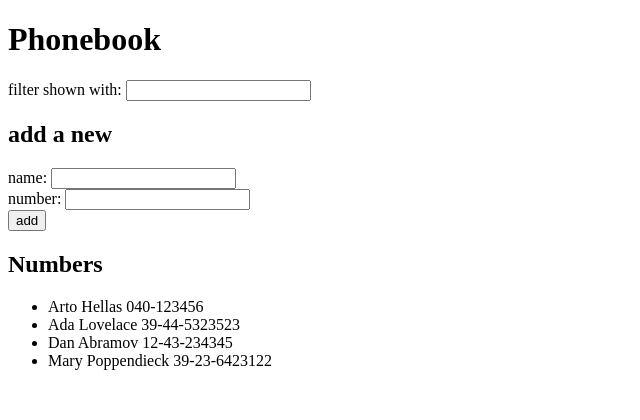
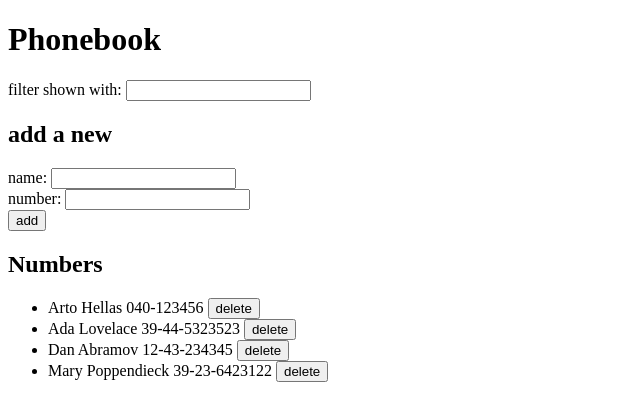
Before and after one commit to Christofferdai/fullstackOpen2022, a React (Vite) app in the folder part2/phonebook/: page / in a window 1280 px wide. Shown: the top 420 px of the page, without its empty margins (0-640 px from the left). Built offline with nearby package versions, Linux system fonts and the light colour scheme; data requests are answered from the project's data file.

Commit message:
completed 2.15

```diff
--- a/part2/phonebook/db.json
+++ b/part2/phonebook/db.json
@@ -1,24 +1,24 @@
 {
-  "persons":[
+  "persons": [
     {
       "name": "Arto Hellas",
       "number": "040-123456",
-      "id": 1
+      "id": "1"
     },
     {
       "name": "Ada Lovelace",
       "number": "39-44-5323523",
-      "id": 2
+      "id": "2"
     },
     {
       "name": "Dan Abramov",
       "number": "12-43-234345",
-      "id": 3
+      "id": "3"
     },
     {
       "name": "Mary Poppendieck",
       "number": "39-23-6423122",
-      "id": 4
+      "id": "4"
     }
   ]
 }
--- a/part2/phonebook/src/App.jsx
+++ b/part2/phonebook/src/App.jsx
@@ -1,5 +1,5 @@
 import { useState, useEffect } from 'react'
-import axios from 'axios'
+import apiService from './services/persons'
 import Filter from './components/Filter'
 import PersonForm from './components/PersonForm'
 import Persons from './components/Persons'
@@ -12,7 +12,7 @@ const App = () => {
   const [showAll, setShowAll] = useState(true)
 
   useEffect(() => {
-    axios.get('http://localhost:3001/persons').then(res => setPersons(res.data))
+    apiService.getAll().then(initialPersons => setPersons(initialPersons))
   },[])
 
   const handleNameChange = (event) => {
@@ -33,18 +33,31 @@ const App = () => {
 
   const addNewPerson = (event) => {
     event.preventDefault()
-    for (const person of persons) {
-      if (person.name === newName) {
-        alert(`${newName} is already added to phonebook`)
+    const samePerson = persons.find(p => p.name === newName)
+      if (samePerson) {
+        if (confirm(`${newName} is already added to phonebook, replace the old number with a new one?`)) {
+          const updatedPerson = {...samePerson, number:newNumber}
+          apiService.update(samePerson.id, updatedPerson).then(setPersons(persons.map(p => p.name === newName ? updatedPerson : p)))
+        }
         return
       }
-    }
+
     const newPerson = { name: newName, number: newNumber}
-    setPersons(persons.concat(newPerson))
+    apiService.create(newPerson).then((addedPerson) => {
+      setPersons(persons.concat(addedPerson))
+
+    })
     setNewName('')
     setNewNumber('')
   }
 
+  const deletePerson = (id) => {
+    const personToDelete = persons.find(person => person.id === id)
+    if (confirm(`Delete ${personToDelete.name}?`)) {
+      apiService.deletePerson(id).then(() => setPersons(persons.filter(p => p.id !== id)))
+    }
+
+  }
   const personToShow = showAll ? persons:persons.filter(person => person.name.toLowerCase().includes(search.toLowerCase()))
   return (
     <div>
@@ -53,7 +66,7 @@ const App = () => {
       <h2>add a new</h2>
       <PersonForm newName={newName} newNumber={newNumber} handleNameChange={handleNameChange} handleNumberChange={handleNumberChange} addNewPerson={addNewPerson} />
       <h2>Numbers</h2>
-      <Persons personsToShow={personToShow} />
+      <Persons personsToShow={personToShow} deletePerson={deletePerson} />
 
     </div>
   )
--- /dev/null
+++ b/part2/phonebook/src/components/Person.jsx
@@ -0,0 +1,7 @@
+const Person = ({name, number, onClick}) => {
+  return (
+      <li>{name} {number} <button onClick={onClick}>delete</button></li>
+  )
+}
+
+export default Person;
--- a/part2/phonebook/src/components/Persons.jsx
+++ b/part2/phonebook/src/components/Persons.jsx
@@ -1,7 +1,8 @@
-const Persons = ({personsToShow}) => {
+import Person from "./Person"
+const Persons = ({personsToShow, deletePerson}) => {
   return (
     <ul>
-      {personsToShow.map((person) => <li key={person.name}>{person.name} {person.number}</li>)}
+      {personsToShow.map((person) => <Person key={person.id} name={person.name} number={person.number} onClick={() => deletePerson(person.id)}/>)}
     </ul>
   )
 }
--- /dev/null
+++ b/part2/phonebook/src/services/persons.js
@@ -0,0 +1,26 @@
+import axios from "axios";
+const baseURL = 'http://localhost:3001/persons/'
+
+const getAll = () => {
+  return axios.get(baseURL).then(res => res.data)
+}
+
+const create = (newPerson) => {
+  return axios.post(baseURL, newPerson).then(res => res.data)
+}
+
+const update = (id,updatedPerson) => {
+  return axios.put(`${baseURL}${id}`, updatedPerson).then(res => res.data)
+}
+
+const deletePerson = (id) => {
+  console.log('id is', id)
+  return axios.delete(`${baseURL}${id}`).then(res => res.data)
+}
+
+export default {
+  getAll,
+  create,
+  update,
+  deletePerson
+}
```
